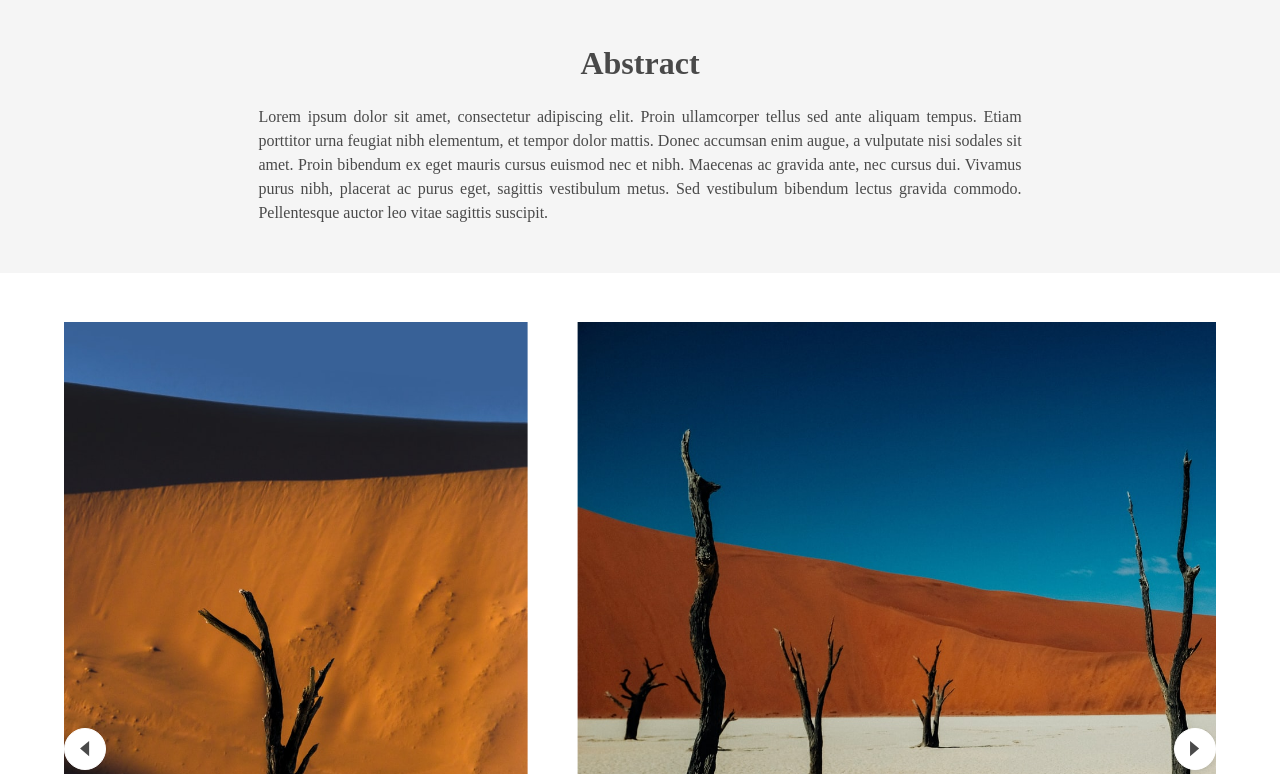
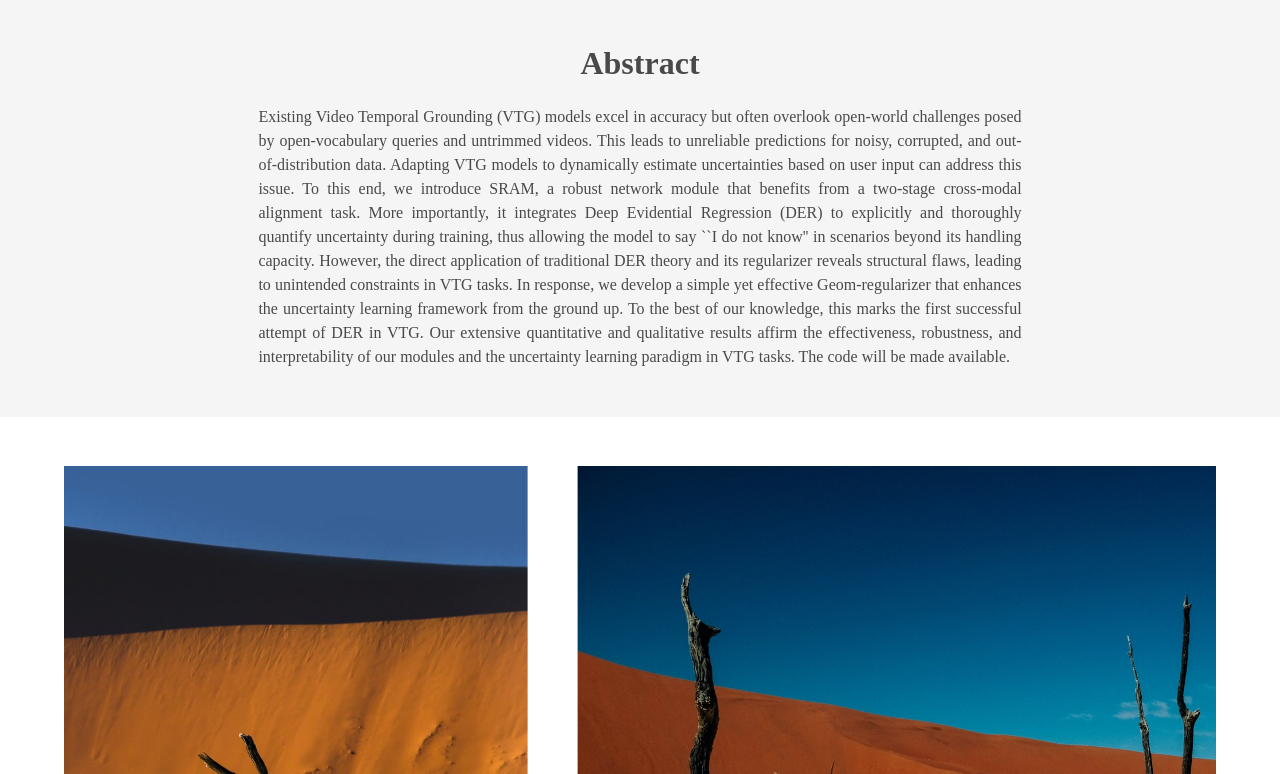
Before and after one commit to KaijingOfficial/SRAM, a plain HTML site: page index.html in a window 1280 px wide. Shown: the part 926-1700 px from the top of the page. Drawn offline with nearby package versions, Linux system fonts and the light colour scheme; some icons are missing; a web font is replaced by a local one.

Commit message:
Abstract

```diff
--- a/index.html
+++ b/index.html
@@ -420,7 +420,7 @@
         <h2 class="title is-3">Abstract</h2>
         <div class="content has-text-justified">
           <p>
-            Lorem ipsum dolor sit amet, consectetur adipiscing elit. Proin ullamcorper tellus sed ante aliquam tempus. Etiam porttitor urna feugiat nibh elementum, et tempor dolor mattis. Donec accumsan enim augue, a vulputate nisi sodales sit amet. Proin bibendum ex eget mauris cursus euismod nec et nibh. Maecenas ac gravida ante, nec cursus dui. Vivamus purus nibh, placerat ac purus eget, sagittis vestibulum metus. Sed vestibulum bibendum lectus gravida commodo. Pellentesque auctor leo vitae sagittis suscipit.
+            Existing Video Temporal Grounding (VTG) models excel in accuracy but often overlook open-world challenges posed by open-vocabulary queries and untrimmed videos. This leads to unreliable predictions for noisy, corrupted, and out-of-distribution data. Adapting VTG models to dynamically estimate uncertainties based on user input can address this issue. To this end, we introduce SRAM, a robust network module that benefits from a two-stage cross-modal alignment task. More importantly, it integrates Deep Evidential Regression (DER) to explicitly and thoroughly quantify uncertainty during training, thus allowing the model to say ``I do not know'' in scenarios beyond its handling capacity. However, the direct application of traditional DER theory and its regularizer reveals structural flaws, leading to unintended constraints in VTG tasks. In response, we develop a simple yet effective Geom-regularizer that enhances the uncertainty learning framework from the ground up. To the best of our knowledge, this marks the first successful attempt of DER in VTG. Our extensive quantitative and qualitative results affirm the effectiveness, robustness, and interpretability of our modules and the uncertainty learning paradigm in VTG tasks. The code will be made available.
           </p>
         </div>
       </div>
```
